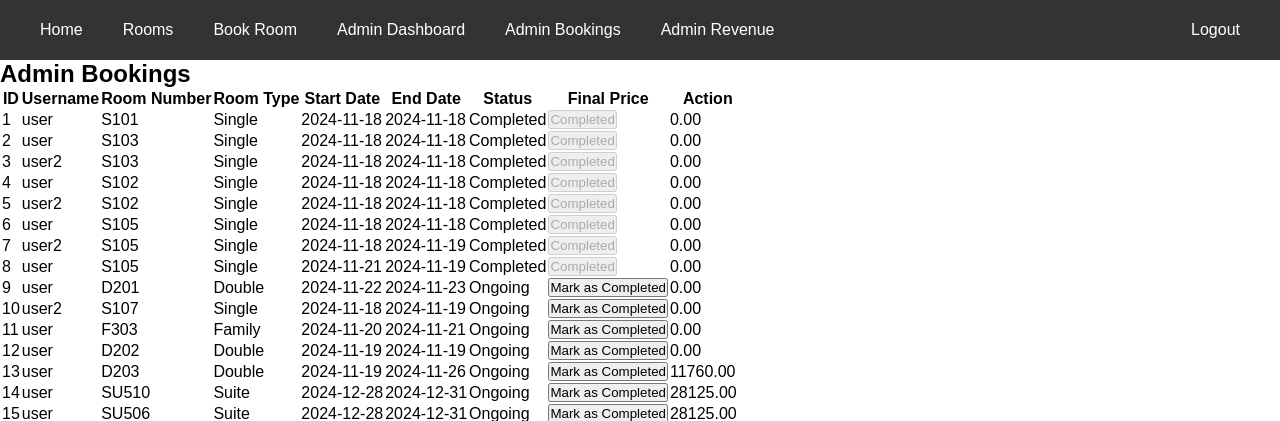
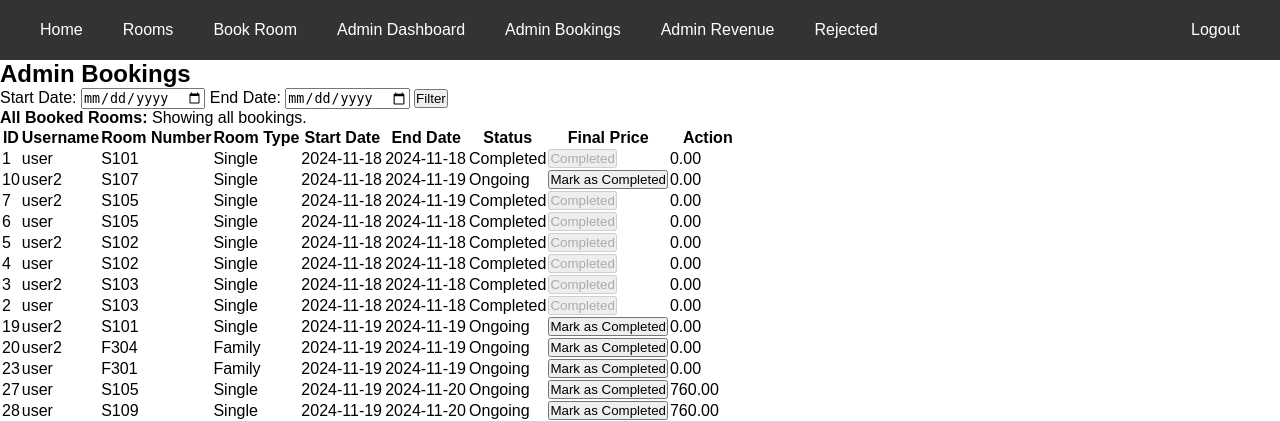
Before and after one commit to xiaosupreme/Walton_V1, a Flask app: page /admin-bookings in a window 1280 px wide. Shown: the top 421 px of the page. Run offline with Flask 3, Linux system fonts and the light colour scheme; the visitor is signed in with stand-in values (Sample User, id 1); data comes from the database, SQL or seed files in the repository; parts of the project's set-up code (start-up, migrations or seed data) failed here and were passed over; some libraries are stand-ins or nearby versions.

Commit message:
added parameters

```diff
--- a/app.py
+++ b/app.py
@@ -2,12 +2,16 @@ from flask import Flask, render_template, request, redirect, url_for, session, f
 from flask_mysqldb import MySQL
 from werkzeug.security import generate_password_hash, check_password_hash
 from datetime import datetime
+from apscheduler.schedulers.background import BackgroundScheduler
 from flask_login import login_required, current_user
 import pandas as pd
 import joblib
 import requests
 import uuid
 from flask_cors import CORS
+import pytz
+import atexit
+
 
 
 
@@ -26,6 +30,47 @@ app.config['MYSQL_PASSWORD'] = ''
 app.config['MYSQL_DB'] = 'hotel_booking'
 
 mysql = MySQL(app)
+
+# Get the current date and time in Philippine Time
+philippine_tz = pytz.timezone('Asia/Manila')
+current_time = datetime.now(philippine_tz)
+
+
+current_date = current_time.date()
+
+
+current_time_str = current_time.strftime('%Y-%m-%d %H:%M:%S')
+
+scheduler = BackgroundScheduler()
+
+# Function to mark expired bookings as completed
+# Create scheduler
+scheduler = BackgroundScheduler()
+
+# Function to mark expired bookings as completed
+def mark_expired_bookings():
+    today = datetime.now().date()
+
+    # SQL query to update all bookings whose end_date is before today
+    cur = mysql.connection.cursor()
+    cur.execute('''
+        UPDATE bookings
+        SET status = 'completed', end_date = %s
+        WHERE end_date < %s AND status = 'Ongoing'
+    ''', (today, today))
+
+    mysql.connection.commit()
+    cur.close()
+    print(f"Expired bookings have been marked as 'completed' on {today}")
+
+# Add the job to run periodically (every hour, for example)
+scheduler.add_job(mark_expired_bookings, 'interval', hours=1)
+
+# Start the scheduler
+scheduler.start()
+
+# Ensure the scheduler shuts down gracefully when the app stops
+atexit.register(lambda: scheduler.shutdown())
 
 
 @app.before_request
@@ -130,6 +175,13 @@ def login():
 
 @app.route('/register', methods=['GET', 'POST'])
 def register():
+
+    if 'user_id' in session:
+        if session.get('role') == 'admin':
+            return redirect(url_for('admin_dashboard'))
+        else:
+            return redirect(url_for('index'))
+
     if request.method == 'POST':
         username = request.form['username']
         password = generate_password_hash(request.form['password'])
@@ -375,7 +427,7 @@ def book_room():
     role = session.get('role', 'user')
 
     if 'role' not in session or session['role'] != 'user':
-        flash('You must be an user to access this page.', 'error')
+        flash('You must be a user to access this page.', 'error')
         return redirect(url_for('login'))
 
     room_type_prices = {
@@ -385,8 +437,6 @@ def book_room():
         'Deluxe': 5000,
         'Suite': 7500
     }
-
-
 
     username = session['username']
 
@@ -434,6 +484,7 @@ def book_room():
             flash('The selected room is not available for the chosen dates.', 'error')
             return redirect(url_for('book_room'))
 
+        # Request prediction for the occupancy rate
         prediction_response = requests.post(url_for('predict', _external=True), data={
             'room_type': room_type,
             'date': start_date
@@ -446,6 +497,10 @@ def book_room():
 
         occupancy_rate = prediction_data['prediction']
 
+        # Print the occupancy rate (prediction)
+        print(f"Predicted occupancy for {room_type} on {start_date}: {occupancy_rate:.2f}%")
+
+        # Compute price adjustment based on occupancy rate
         price_adjustment = 0
         if 0 <= occupancy_rate <= 10:
             price_adjustment = -0.20
@@ -466,10 +521,18 @@ def book_room():
         elif 91 <= occupancy_rate <= 100:
             price_adjustment = 0.25
 
+        # Calculate the final price
         num_days = (end_date_obj - start_date_obj).days
         base_price_per_day = room_type_prices[room_type]
         final_price = num_days * base_price_per_day * (1 + price_adjustment)
 
+        # Print the calculated final price
+        print(f"Base price per day: {base_price_per_day}")
+        print(f"Number of days: {num_days}")
+        print(f"Price adjustment: {price_adjustment * 100:.2f}%")
+        print(f"Final price: {final_price:.2f}")
+
+        # Insert booking request into the database
         cur.execute('''
             INSERT INTO booking_requests (username, room_id, start_date, end_date, final_price, status)
             VALUES (%s, %s, %s, %s, %s, 'Pending')
@@ -477,7 +540,7 @@ def book_room():
         mysql.connection.commit()
         cur.close()
 
-        print(f"Final price for booking: {final_price}")
+        print(f"Booking request for {room_type} with final price: {final_price:.2f} submitted by {username}.")
 
         flash('Booking request submitted successfully.', 'success')
         return redirect(url_for('user_bookings'))
@@ -496,6 +559,7 @@ def book_room():
         cur.close()
 
     return render_template('book_room.html', room_types=room_types, room_numbers=room_numbers, is_logged_in=is_logged_in, role=role)
+
 
 
 
@@ -599,33 +663,94 @@ def approve_booking(booking_request_id):
 
 @app.route('/reject-booking/<int:booking_request_id>', methods=['POST'])
 def reject_booking(booking_request_id):
-
+    # Ensure the user is logged in as an admin
     if 'username' not in session or session['role'] != 'admin':
         flash('You must be logged in as an admin to perform this action.', 'error')
         return redirect(url_for('login'))
 
+    try:
+        cur = mysql.connection.cursor()
+
+        # Fetch the booking request details
+        cur.execute("SELECT username, room_id, start_date, end_date, final_price FROM booking_requests WHERE id = %s", (booking_request_id,))
+        booking_request = cur.fetchone()
+
+        if not booking_request:
+            flash("Booking request not found.", "error")
+            return redirect(url_for('admin_dashboard'))
+
+        # Insert the rejected booking into the rejected_bookings table
+        username, room_id, start_date, end_date, final_price = booking_request
+        cur.execute('''
+            INSERT INTO rejected_bookings (username, room_id, start_date, end_date, status, final_price)
+            VALUES (%s, %s, %s, %s, 'rejected', %s)
+        ''', (username, room_id, start_date, end_date, final_price))
+
+        # Delete the booking request from the booking_requests table
+        cur.execute("DELETE FROM booking_requests WHERE id = %s", (booking_request_id,))
+
+        # Commit the changes
+        mysql.connection.commit()
+        cur.close()
+
+        flash('Booking request rejected and moved to rejected bookings.', 'danger')
+    except Exception as e:
+        flash(f'An error occurred: {str(e)}', 'danger')
+        mysql.connection.rollback()
+
+    return redirect(url_for('admin_dashboard'))
+
+@app.route('/rejected-bookings', methods=['GET'])
+def rejected_bookings():
+    is_logged_in = 'user_id' in session
+    role = session.get('role', 'user')
+    # Ensure the user is logged in as an admin
+    if 'role' not in session or session['role'] != 'admin':
+        flash('You must be an admin to access this page.', 'error')
+        return redirect(url_for('login'))
+
+    # Fetch all rejected bookings from the rejected_bookings table
     cur = mysql.connection.cursor()
-    cur.execute("UPDATE booking_requests SET status = 'rejected' WHERE id = %s", (booking_request_id,))
-    mysql.connection.commit()
+    cur.execute("SELECT id, username, room_id, start_date, end_date, status, final_price, created_at FROM rejected_bookings")
+    rejected_bookings = cur.fetchall()
     cur.close()
 
-    flash('Booking request rejected.', 'danger')
-    return redirect(url_for('admin_dashboard'))
+    return render_template('rejected_bookings.html', rejected_bookings=rejected_bookings, is_logged_in=is_logged_in, role=role)
 
 @app.route('/rooms', methods=['GET'])
 def rooms():
-
+    # Ensure the user is logged in and is an admin
     is_logged_in = 'user_id' in session
     role = session.get('role', 'user')
 
     if 'role' not in session or session['role'] != 'admin':
         flash('You must be logged in as an admin to access this page.')
         return redirect(url_for('login'))
-    print(f"Session user_id: {session.get('user_id')}, role: {session.get('role')}")
+
+    # Get the start and end date from the query parameters (they are passed as strings)
+    start_date = request.args.get('start_date')
+    end_date = request.args.get('end_date')
+
+    # Default to current date if no date is selected
+    current_date = datetime.now().date()
+    if not start_date:
+        start_date = current_date
+    if not end_date:
+        end_date = current_date
+
+    # Ensure the start_date and end_date are in correct format (string -> datetime.date)
+    # If they are already `datetime.date`, we don't need to convert them
+    if isinstance(start_date, str):
+        start_date = datetime.strptime(start_date, '%Y-%m-%d').date()
+    if isinstance(end_date, str):
+        end_date = datetime.strptime(end_date, '%Y-%m-%d').date()
+
+    # Prepare a message for the user to display
+    date_range_message = f"Rooms available from {start_date} to {end_date}"
 
     cur = mysql.connection.cursor()
 
-    current_date = datetime.now().date()
+    # Query to get room availability based on the selected date range
     cur.execute('''
         SELECT rooms.id, rooms.room_type, rooms.room_number,
                IF(EXISTS (
@@ -636,36 +761,55 @@ def rooms():
                    AND bookings.end_date >= %s
                ), 0, 1) AS is_available
         FROM rooms
-    ''', (current_date, current_date))
+    ''', (end_date, start_date))
 
     rooms_data = cur.fetchall()
     cur.close()
 
-    return render_template('rooms.html', rooms=rooms_data, is_logged_in=is_logged_in, role=role)
+    # Return the room availability as rendered HTML along with the date range message
+    return render_template('rooms.html', rooms=rooms_data, is_logged_in=is_logged_in, role=role, date_range_message=date_range_message)
 
 
 
 @app.route('/admin-bookings', methods=['GET', 'POST'])
 def admin_bookings():
-
     is_logged_in = 'user_id' in session
     role = session.get('role', 'user')
-
-
 
     if 'role' not in session or session['role'] != 'admin':
         flash('You must be an admin to access this page.', 'error')
         return redirect(url_for('login'))
 
+    cur = mysql.connection.cursor()
 
-    cur = mysql.connection.cursor()
-    cur.execute("SELECT b.id, b.username, r.room_number, r.room_type, b.start_date, b.end_date, b.status, b.final_price "
-                "FROM bookings b "
-                "JOIN rooms r ON b.room_id = r.id")
+    # Get the start_date and end_date from the form (if provided)
+    start_date = request.args.get('start_date')
+    end_date = request.args.get('end_date')
+
+    # If dates are provided, filter by the selected date range
+    if start_date and end_date:
+        start_date = datetime.strptime(start_date, '%Y-%m-%d').date()
+        end_date = datetime.strptime(end_date, '%Y-%m-%d').date()
+        cur.execute('''
+            SELECT b.id, b.username, r.room_number, r.room_type, b.start_date, b.end_date, b.status, b.final_price
+            FROM bookings b
+            JOIN rooms r ON b.room_id = r.id
+            WHERE b.start_date >= %s AND b.end_date <= %s
+            ORDER BY b.start_date ASC
+        ''', (start_date, end_date))
+    else:
+        # If no dates are selected, get all bookings and order by start_date
+        cur.execute('''
+            SELECT b.id, b.username, r.room_number, r.room_type, b.start_date, b.end_date, b.status, b.final_price
+            FROM bookings b
+            JOIN rooms r ON b.room_id = r.id
+            ORDER BY b.start_date ASC
+        ''')
+
     bookings = cur.fetchall()
     cur.close()
 
-
+    # Handle the "Mark as Completed" functionality
     if request.method == 'POST' and 'complete_booking' in request.form:
         booking_id = request.form.get('booking_id')
 
@@ -674,7 +818,6 @@ def admin_bookings():
         booking = cur.fetchone()
 
         if booking and booking[1] == 'Ongoing':
-
             cur.execute("UPDATE bookings SET status = 'completed', end_date = %s WHERE id = %s",
                         (datetime.now().date(), booking_id))
             mysql.connection.commit()
@@ -686,7 +829,7 @@ def admin_bookings():
 
         return redirect(url_for('admin_bookings'))
 
-    return render_template('admin_bookings.html', bookings=bookings, is_logged_in=is_logged_in, role=role)
+    return render_template('admin_bookings.html', bookings=bookings, is_logged_in=is_logged_in, role=role, start_date=start_date, end_date=end_date)
 
 
 
--- a/templates/admin_bookings.html
+++ b/templates/admin_bookings.html
@@ -4,20 +4,36 @@
     <meta charset="UTF-8">
     <meta name="viewport" content="width=device-width, initial-scale=1.0">
     <title>Admin Bookings</title>
-
 </head>
 <body>
     {% include 'navbar.html' %}
     <div class="container">
         <h2 class="mt-4">Admin Bookings</h2>
 
-    {% with messages = get_flashed_messages(with_categories=true) %}
-        {% if messages %}
-            <div class="alert alert-{{ messages[0][0] }}">
-                {{ messages[0][1] }}
+
+
+        <!-- Date Filtering Form -->
+        <form method="GET" action="{{ url_for('admin_bookings') }}" class="form-inline mb-4">
+            <label for="start_date">Start Date:</label>
+            <input type="date" id="start_date" name="start_date" class="form-control ml-2">
+
+            <label for="end_date" class="ml-3">End Date:</label>
+            <input type="date" id="end_date" name="end_date" class="form-control ml-2">
+
+            <button type="submit" class="btn btn-primary ml-3">Filter</button>
+        </form>
+
+        {% if start_date and end_date %}
+            <!-- Message to show booked rooms for the selected date range -->
+            <div class="alert alert-info">
+                <strong>Booked Rooms for {{ start_date }} to {{ end_date }}:</strong>
+                {{ bookings|length }} bookings found.
+            </div>
+        {% else %}
+            <div class="alert alert-info">
+                <strong>All Booked Rooms:</strong> Showing all bookings.
             </div>
         {% endif %}
-    {% endwith %}
 
         <table class="table table-bordered">
             <thead>
@@ -63,6 +79,5 @@
 
     <script src="https://code.jquery.com/jquery-3.5.1.slim.min.js"></script>
     <script src="https://cdn.jsdelivr.net/npm/bootstrap@4.5.2/dist/js/bootstrap.bundle.min.js"></script>
-
 </body>
 </html>
--- a/templates/manual_booking.html
+++ b/templates/manual_booking.html
@@ -17,10 +17,11 @@
             {% endfor %}
         {% endif %}
     {% endwith %}
-    <!-- Form for Manual Booking -->
+
     <form method="POST" id="booking-form">
         <label for="username">Select User:</label>
         <select name="username" required>
+            <option value="">-select a user-</option>
             {% for user in users %}
                 <option value="{{ user }}">{{ user }}</option>
             {% endfor %}
@@ -29,14 +30,17 @@
 
         <label for="room_type">Select Room Type:</label>
         <select name="room_type" id="room_type" required>
+        <option value="">-select a room type-</option>
             {% for type in room_types %}
                 <option value="{{ type }}">{{ type }}</option>
             {% endfor %}
+
         </select>
         <br>
 
         <label for="room_number">Select Room Number:</label>
         <select name="room_number" id="room_number" required>
+            <option value="">-select a room-</option>
             {% for number in room_numbers %}
                 <option value="{{ number }}">{{ number }}</option>
             {% endfor %}
--- a/templates/navbar.html
+++ b/templates/navbar.html
@@ -104,6 +104,7 @@
                 <a href="{{ url_for('admin_dashboard') }}">Admin Dashboard</a>
                 <a href="{{ url_for('admin_bookings') }}">Admin Bookings</a>
                 <a href="{{ url_for('admin_revenue') }}">Admin Revenue</a>
+                <a href="{{ url_for('rejected_bookings') }}">Rejected</a>
 
             {% else %}
                 <a href="{{ url_for('index') }}">Home</a>
```
Also changed, not shown: templates/rejected_bookings.html (added, +45 -0 lines), templates/rooms.html (+15 -2 lines). Lines whose indentation alone changed are shown as unchanged.
